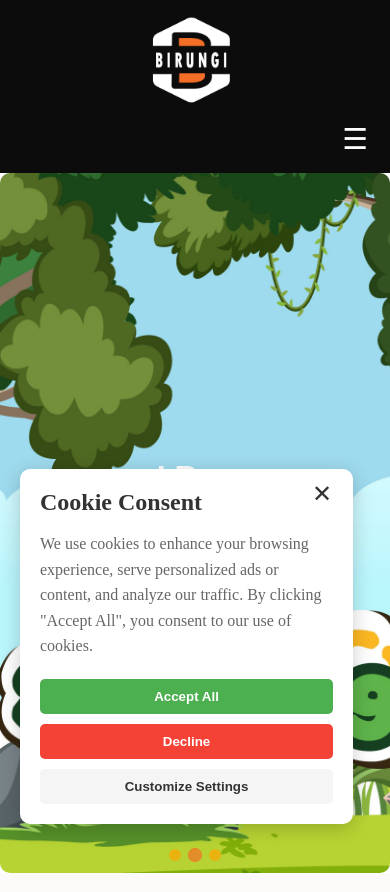
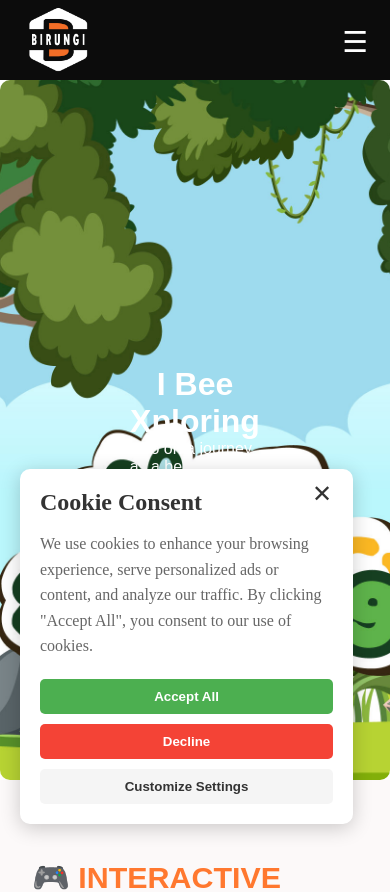
Before and after one commit to mertsay01/Birungi-Studio-Website, a React (Vite) app: page / in a window 390 px wide. Shown: the top 892 px of the page. Built offline with nearby package versions, Linux system fonts and the light colour scheme.

Commit message:
responsive navbar

```diff
--- a/src/Components/GamesSection/GamesSection.css
+++ b/src/Components/GamesSection/GamesSection.css
@@ -93,6 +93,7 @@
   height: auto;
   filter: drop-shadow(0 5px 15px rgba(0, 0, 0, 0.2));
   transition: transform 0.3s ease, filter 0.3s ease;
+  margin-right: 2rem;
 }
 
 .game-logo:hover {
--- a/src/Components/GamesSection/PulsatingCTA/PulsatingCTA.css
+++ b/src/Components/GamesSection/PulsatingCTA/PulsatingCTA.css
@@ -9,12 +9,14 @@
     display: flex;
     align-items: center;
     justify-content: center;
-    padding: 1rem 2rem;
+    padding: 10px 20px;
     background-color: #eca1e2;
     color: #000;
     border: none;
     border-radius: 50px;
-    font-size: 1.2rem;
+    font-size: 14px;
+    min-width: 120px;
+    height: auto;
     font-weight: bold;
     cursor: pointer;
     overflow: hidden;
@@ -45,10 +47,13 @@
     margin-right: 10px;
     transition: transform 0.3s ease;
     font-family: 'poppins' sans-serif;
+    font-size: 14px;
   }
 
   .button-icon {
     transition: transform 0.3s ease;
+    font-size: 14px;
+    margin-left: 8px;
   }
 
   .pulsating-button:hover {
@@ -102,8 +107,8 @@
   }
 
   .trail-dot {
-    width: 8px;
-    height: 8px;
+    width: 6px;
+    height: 6px;
     background-color: #db53be;
     border-radius: 50%;
     margin-left: 5px;
--- a/src/Components/Navbar/Navbar.css
+++ b/src/Components/Navbar/Navbar.css
@@ -1,17 +1,15 @@
 .navbar {
   display: flex;
-    justify-content:space-around;
+  justify-content: space-between;
   align-items: center;
   background: #0c0c0c;
   color: white;
   padding: 1rem 3rem;
   height: 80px;
-    overflow: hidden;
   z-index: 9999;
-    position:sticky;
-    top:0;
+  position: sticky;
+  top: 0;
 }
-
 
 /* Navbar Links */
 .nav-links {
@@ -19,11 +17,11 @@
   display: flex;
   justify-content: center;
   gap: 12rem;
-    margin-left: 20px;
+  margin: 0;
+  padding: 0;
   font-family: Verdana, Geneva, Tahoma, sans-serif;
-    flex-grow: 1;
+}
 
-  }
 .nav-links a {
   color: white;
   text-decoration: none;
@@ -32,29 +30,24 @@
   font-weight: normal;
   transition: color 0.3s;
 }
+
 .nav-links a.active {
   font-weight: bold;
+}
 
-  }
-  .logo img {
-    max-width: 120px;
-    height: auto;
-    display: block;
+.nav-links a:hover {
+  color: #F36E26;
 }
 
 .nav-links li {
   display: inline;
 }
 
-  .nav-links a {
-    color: rgb(255, 255, 255);
-    text-decoration: none;
-    font-size: 1rem;
-    font-weight: normal;
-  }
-
-  .nav-links a:hover {
-    color: #F36E26;
+.logo-link img {
+  width: 90px;
+  height: auto;
+  display: block;
+  transition: width 0.3s ease;
 }
 
 /* Mobile Menu Toggle */
@@ -69,78 +62,48 @@
 
 /* Responsive Navbar */
 @media (max-width: 768px) {
+  .navbar {
+    padding: 1rem;
+    position: relative;
+  }
+
+  .logo-link img {
+    width: 90px;
+  }
+
   .menu-toggle {
     display: block;
-
+    position: absolute;
+    right: 1rem;
+    top: 1.5rem;
+    z-index: 1001;
   }
 
   .nav-links {
-      display: none;
+    position: absolute;
+    top: 80px; /* Height of the navbar */
+    left: 0;
+    right: 0;
     flex-direction: column;
-      background: #444;
-      position: absolute;
-      top: 60px;
-      right: 20px;
-      width: 150px;
+    background: #6d4e2b9d;
+    width: 100%;
     text-align: center;
-      border-radius: 5px;
-      padding: 10px 0;
+    gap: 0;
+    max-height: 0;
+    overflow: hidden;
+    transition: max-height 0.3s ease-out;
+    z-index: 1000;
   }
 
   .nav-links.open {
-        display: flex !important;
+    max-height: 300px; /* Adjust based on your menu height */
+    padding: 1rem 0;
+    box-shadow: 0 4px 8px rgba(0, 0, 0, 0.2);
   }
 
   .nav-links li {
     margin: 10px 0;
-    }
-  }
-  .logo-link img {
-    width: 90px; /* Increase width */
-    height: auto;
     display: block;
-    transition: width 0.3s ease;
-  }
-  @media (max-width: 768px) {
-    .navbar {
-      flex-direction: column;
-      height: auto;
-      padding: 1rem;
-      align-items: center;
-    }
-
-    .logo-link img {
-      width: 120px;
-      margin-bottom: 1rem;
-    }
-
-    .menu-toggle {
-      display: block;
-      align-self: flex-end; /* place toggle button to the right */
-    }
-
-    .nav-links {
-      display: none;
-      flex-direction: column;
-      background: #444;
-      width: 100%;
-      text-align: center;
-      border-radius: 5px;
-      margin-top: 1rem;
-      padding: 0;
-      max-height: 0;
-    overflow: hidden;
-    transition: max-height 0.5s ease-in-out;
-    }
-
-    .nav-links.open {
-      display: flex !important;
-      max-height: 500px;
-      padding: 10px 0;
-    }
-
-    .nav-links li {
-      margin: 10px 0;
   }
 }
 
@@ -159,3 +122,6 @@
   transition: opacity 0.3s;
   box-shadow: 0 2px 8px rgba(0, 0, 0, 0.3);
 }
+.scroll-to-top:hover {
+  opacity: 0.8;
+}
--- a/src/pages/Home/ImpactCard/ImpactCard.jsx
+++ b/src/pages/Home/ImpactCard/ImpactCard.jsx
@@ -9,19 +9,25 @@ function ImpactCard() {
             <div className="impact-grid">
               <div className="impact-card">
                 <h3>Engaging Education</h3>
-                <p>Our games transform complex environmental concepts into interactive experiences that are both fun and educational, increasing knowledge retention by up to 90% compared to traditional learning methods.</p>
+                <p>Our games transform complex environmental concepts into interactive
+                  experiences that are both fun and educational, increasing knowledge
+                  retention about environmental challenges.</p>
               </div>
               <div className="impact-card">
                 <h3>Behavioral Change</h3>
-                <p>Through immersive gameplay, we inspire real-world action. Players who engage with our bee conservation games are 3x more likely to implement bee-friendly practices in their daily lives.</p>
+                <p>Through immersive gameplay, we inspire real-world action.
+                  Players who engage with our social impact games are
+                  more likely to become more positively conscience about nature in their daily lives.</p>
               </div>
               <div className="impact-card">
                 <h3>Community Building</h3>
-                <p>Our games connect environmentally conscious individuals, creating a community of advocates working together to protect bee populations and promote sustainable practices.</p>
+                <p>Our games connect environmentally conscious individuals,
+                  creating a community of advocates working together to protect bee populations and promote sustainable practices.</p>
               </div>
               <div className="impact-card">
                 <h3>Measurable Impact</h3>
-                <p>Each game session contributes to our impact metrics, allowing us to track how digital interactions translate to environmental awareness and conservation efforts in the real world.</p>
+                <p>Each game session contributes to our impact metrics,
+                  allowing us to track how digital interactions translate to environmental awareness and conservation efforts in the real world.</p>
               </div>
             </div>
           </div>
```
Also changed, not shown: src/Components/Navbar/Navbar.jsx (+3 -5 lines). Lines whose indentation alone changed are shown as unchanged.
